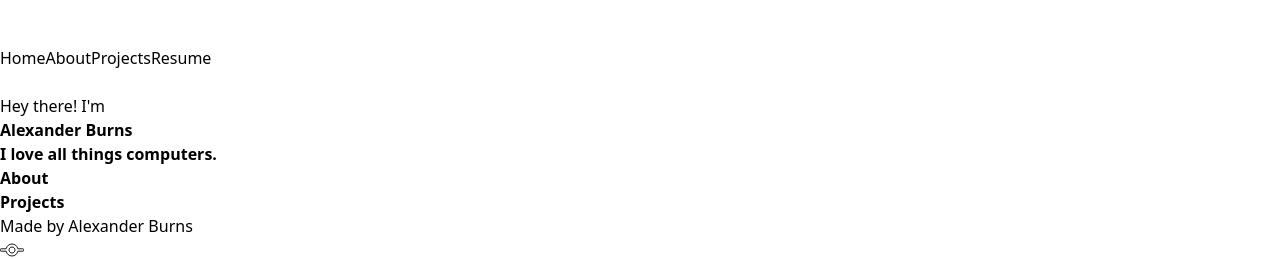
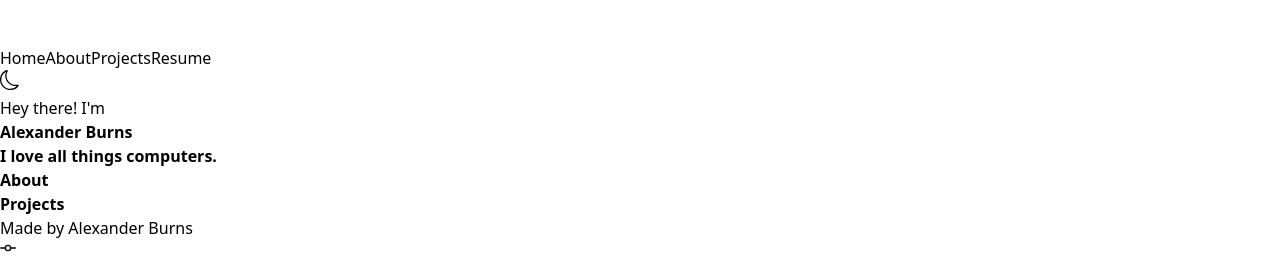
Before and after one commit to Jharopa/personal-site, a Next.js app: page / in a window 1280 px wide. Shown: the part 1234-1493 px from the top of the page. Built offline with nearby package versions, Linux system fonts and the light colour scheme; no server answers.

Commit message:
Added react-icons
Added react-icons as a dependecy and swapped out exsisting icons in Header and Foooter components for react-icons versions.

```diff
--- a/package.json
+++ b/package.json
@@ -15,7 +15,8 @@
     "next": "12.1.6",
     "next-themes": "^0.2.0",
     "react": "18.2.0",
-    "react-dom": "18.2.0"
+    "react-dom": "18.2.0",
+    "react-icons": "^4.4.0"
   },
   "devDependencies": {
     "@types/node": "18.0.0",
--- a/src/components/Footer.tsx
+++ b/src/components/Footer.tsx
@@ -1,5 +1,6 @@
 import React, { useState, useEffect } from 'react';
 import { motion } from 'framer-motion';
+import { FiGitCommit } from 'react-icons/fi';
 
 const Footer = () => {
   const [commits, setCommits] = useState([]);
@@ -28,17 +29,7 @@ const Footer = () => {
       >
         <div>Made by Alexander Burns</div>
         <div className="flex items-center justify-center">
-          <svg
-            xmlns="http://www.w3.org/2000/svg"
-            width="24"
-            height="24"
-            viewBox="0 0 640 512"
-            fill="none"
-            stroke="currentColor"
-            strokeWidth="24"
-          >
-            <path d="M476.8 288C461.1 361 397.4 416 320 416C242.6 416 178 361 163.2 288H32C14.33 288 0 273.7 0 256C0 238.3 14.33 224 32 224H163.2C178 150.1 242.6 96 320 96C397.4 96 461.1 150.1 476.8 224H608C625.7 224 640 238.3 640 256C640 273.7 625.7 288 608 288H476.8zM320 336C364.2 336 400 300.2 400 256C400 211.8 364.2 176 320 176C275.8 176 240 211.8 240 256C240 300.2 275.8 336 320 336z" />
-          </svg>
+          <FiGitCommit />
           <span className="px-2 pb-0.5">{commits}</span>
         </div>
       </a>
--- a/src/components/Header.tsx
+++ b/src/components/Header.tsx
@@ -1,6 +1,7 @@
 import NavLink from './NavLink';
 import { motion } from 'framer-motion';
 import { useTheme } from 'next-themes';
+import { BsSun, BsMoon } from 'react-icons/bs';
 
 const Header = () => {
   const { systemTheme, theme, setTheme } = useTheme();
@@ -10,41 +11,15 @@ const Header = () => {
 
     if (currentTheme == 'dark') {
       return (
-        <button className="mr-5" onClick={() => setTheme('light')}>
-          <svg
-            className="h-6 w-6"
-            fill="none"
-            stroke="currentColor"
-            viewBox="0 0 24 24"
-            xmlns="http://www.w3.org/2000/svg"
-          >
-            <path
-              strokeLinecap="round"
-              strokeLinejoin="round"
-              strokeWidth="2"
-              d="M12 3v1m0 16v1m9-9h-1M4 12H3m15.364 6.364l-.707-.707M6.343 6.343l-.707-.707m12.728 0l-.707.707M6.343 17.657l-.707.707M16 12a4 4 0 11-8 0 4 4 0 018 0z"
-            ></path>
-          </svg>
+        <button className="mr-8" onClick={() => setTheme('light')}>
+          <BsSun size={20} />
         </button>
       );
     }
 
     return (
-      <button className="mr-5" onClick={() => setTheme('dark')}>
-        <svg
-          className="h-6 w-6"
-          fill="none"
-          stroke="currentColor"
-          viewBox="0 0 24 24"
-          xmlns="http://www.w3.org/2000/svg"
-        >
-          <path
-            strokeLinecap="round"
-            strokeLinejoin="round"
-            strokeWidth="2"
-            d="M20.354 15.354A9 9 0 018.646 3.646 9.003 9.003 0 0012 21a9.003 9.003 0 008.354-5.646z"
-          ></path>
-        </svg>
+      <button className="mr-8" onClick={() => setTheme('dark')}>
+        <BsMoon size={20} />
       </button>
     );
   };
```
Also changed, not shown: 1 other file (tests, documents, lock files or other folders).
